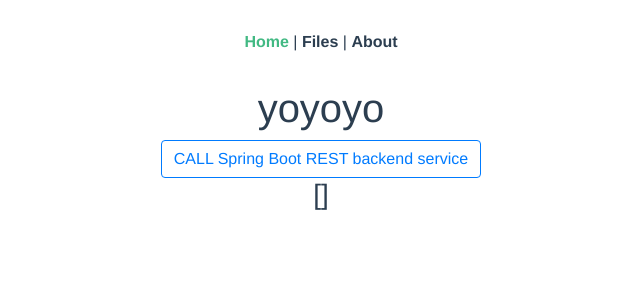
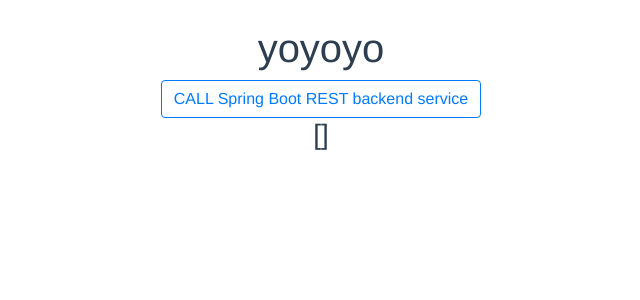
Before and after one commit to Nirgalz/VidViz, a Vue app in the folder frontend/: page / in a window 1280 px wide. Shown: the top 300 px of the page, without its empty margins (319-959 px from the left). Built offline with nearby package versions, Linux system fonts and the light colour scheme.

Commit message:
hidden nav-bar

```diff
--- a/frontend/src/App.vue
+++ b/frontend/src/App.vue
@@ -1,6 +1,6 @@
 <template>
   <div id="app">
-    <div id="nav">
+    <div id="nav" style="visibility: hidden">
       <router-link to="/">Home</router-link> |
       <router-link to="/files">Files</router-link> |
       <router-link to="/about">About</router-link>
@@ -19,7 +19,7 @@
 }
 
 #nav {
-  padding: 30px;
+  /*padding: 30px;*/
 }
 
 #nav a {
```
